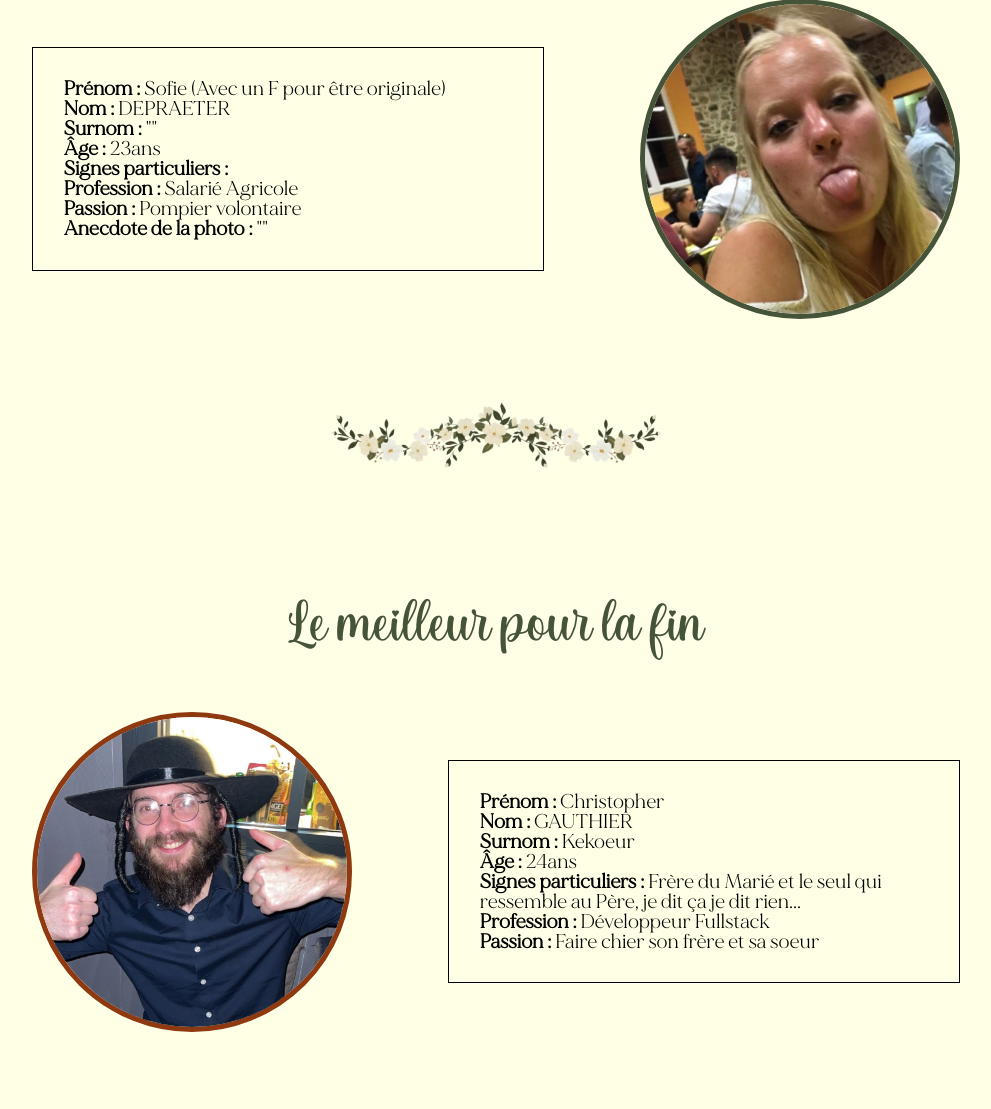
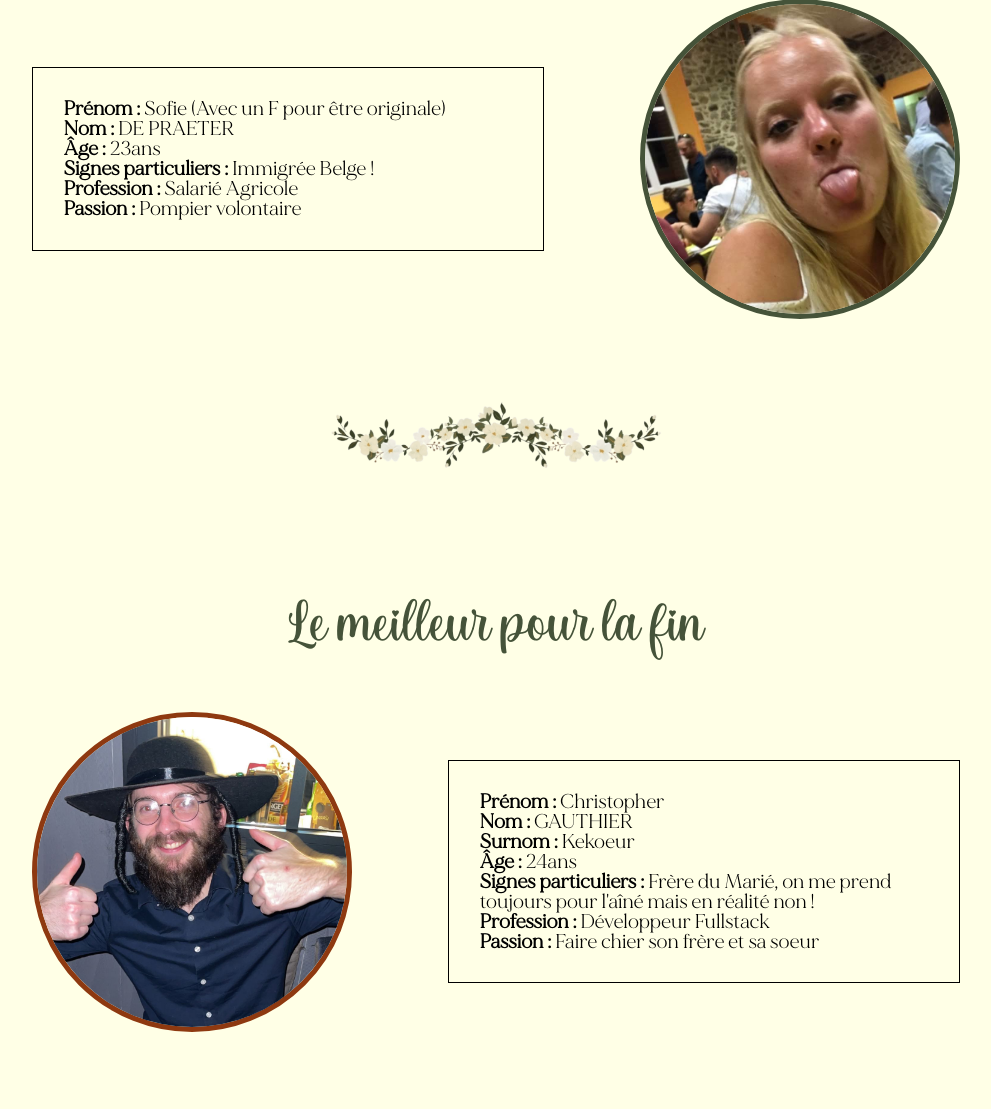
Before and after one commit to Kekoeur/Tanguy-Laura, a PHP site: page /TanguyLaura.html in a window 1280 px wide. Shown: the part 4736-5845 px from the top of the page, without its empty margins (144-1135 px from the left). Run offline with PHP 8.4, Linux system fonts and the light colour scheme; some libraries are stand-ins or nearby versions.

Commit message:
order Tanguy

```diff
--- a/TanguyLaura.html
+++ b/TanguyLaura.html
@@ -214,13 +214,11 @@
         <img src="/img/Sofie.jpg" alt="">
         <div class="card">
           <p><span class="bold">Prénom :</span> Sofie <span>(Avec un F pour être originale)</span></p>
-          <p><span class="bold">Nom :</span> DEPRAETER</p>
-          <p><span class="bold">Surnom :</span> ""</p>
+          <p><span class="bold">Nom :</span> DE PRAETER</p>
           <p><span class="bold">Âge :</span> 23ans</p>
-          <p><span class="bold">Signes particuliers :</span> </p>
+          <p><span class="bold">Signes particuliers :</span> Immigrée Belge !</p>
           <p><span class="bold">Profession :</span> Salarié Agricole</p>
           <p><span class="bold">Passion :</span> Pompier volontaire</p>
-          <p><span class="bold">Anecdote de la photo :</span> ""</p>
         </div>
       </div>
     </div>
@@ -236,7 +234,7 @@
           <p><span class="bold">Nom :</span> GAUTHIER</p>
           <p><span class="bold">Surnom :</span> Kekoeur</p>
           <p><span class="bold">Âge :</span> 24ans</p>
-          <p><span class="bold">Signes particuliers :</span> Frère du Marié et le seul qui ressemble au Père, je dit ça je dit rien...</p>
+          <p><span class="bold">Signes particuliers :</span> Frère du Marié, on me prend toujours pour l'aîné mais en réalité non !</p>
           <p><span class="bold">Profession :</span> Développeur Fullstack</p>
           <p><span class="bold">Passion :</span> Faire chier son frère et sa soeur</p>
         </div>
@@ -277,9 +275,6 @@
         <p>Le moyen le plus simple d’entrer dans le parking est de prendre la D213 et ensuite prendre la rue du Tourniquet. Un portail à votre droite sera ouvert sur le parking en herbe.</p>
         <br>
         <button class="button-30" id="display-eglise">Plan Église</button>
-        <button class="button-30" id="display-gps">GPS</button>
-        <button class="button-30" id="display-salle">Plan Salle</button>
-
       </div>
       <div id="eglise">
         <div>
@@ -328,6 +323,8 @@
     <div>
       <h4>Réception</h4>
       <p>L’heure du cocktail peut enfin arriver, pour cela nous prendrons direction de la salle Espace Jacques Brel à Saint Fort</p>
+      <button class="button-30" id="display-gps">GPS</button>
+      <button class="button-30" id="display-salle">Plan Salle</button>
     </div>
     <div class="divider">
       <img src="/img/divider.png" alt="divider">
@@ -451,7 +448,7 @@
                   <p>Entrammes</p>
                 </div>
               </div>
-              <div class="slide slide-11">
+              <!--<div class="slide slide-11">
                 <img src="/img/daron.jpg" alt="">
                 <div>
                   <h4>Banques</h4>
@@ -466,7 +463,7 @@
                   <p>Christopher GAUTHIER</p>
                   <p><a href="https://christopher-gauthier.com/" target="_blank" rel="noopener noreferrer"></a></p>
                 </div>
-              </div>
+              </div>-->
 
             </div>
 
--- a/style.css
+++ b/style.css
@@ -825,6 +825,11 @@ right: 3px;
     font-weight: bold;
 }
 
+@media screen and (max-width:767px) {
+  .temoin, .temoin:nth-child(2n+1){
+    flex-direction: column;
+  }
+}
 /* Galerie */
 
 #gallery{
```
